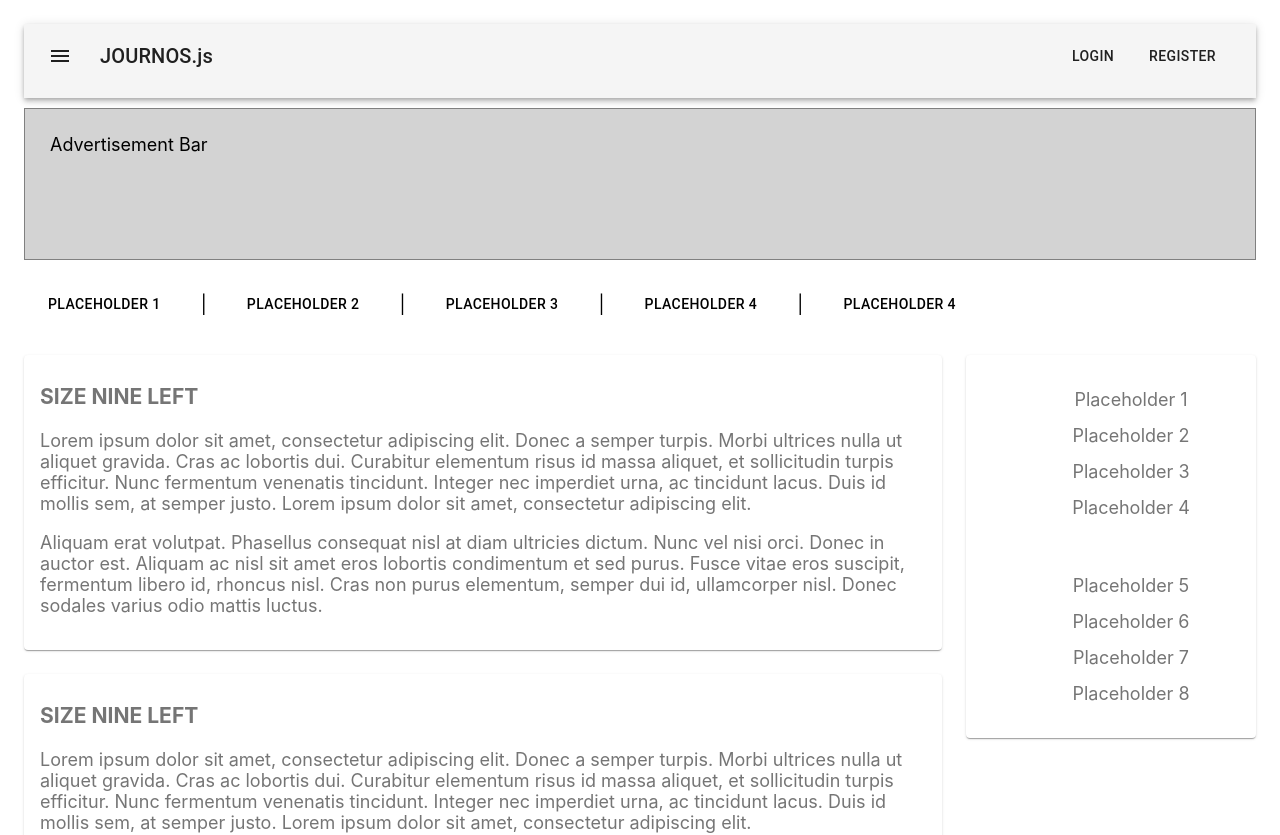
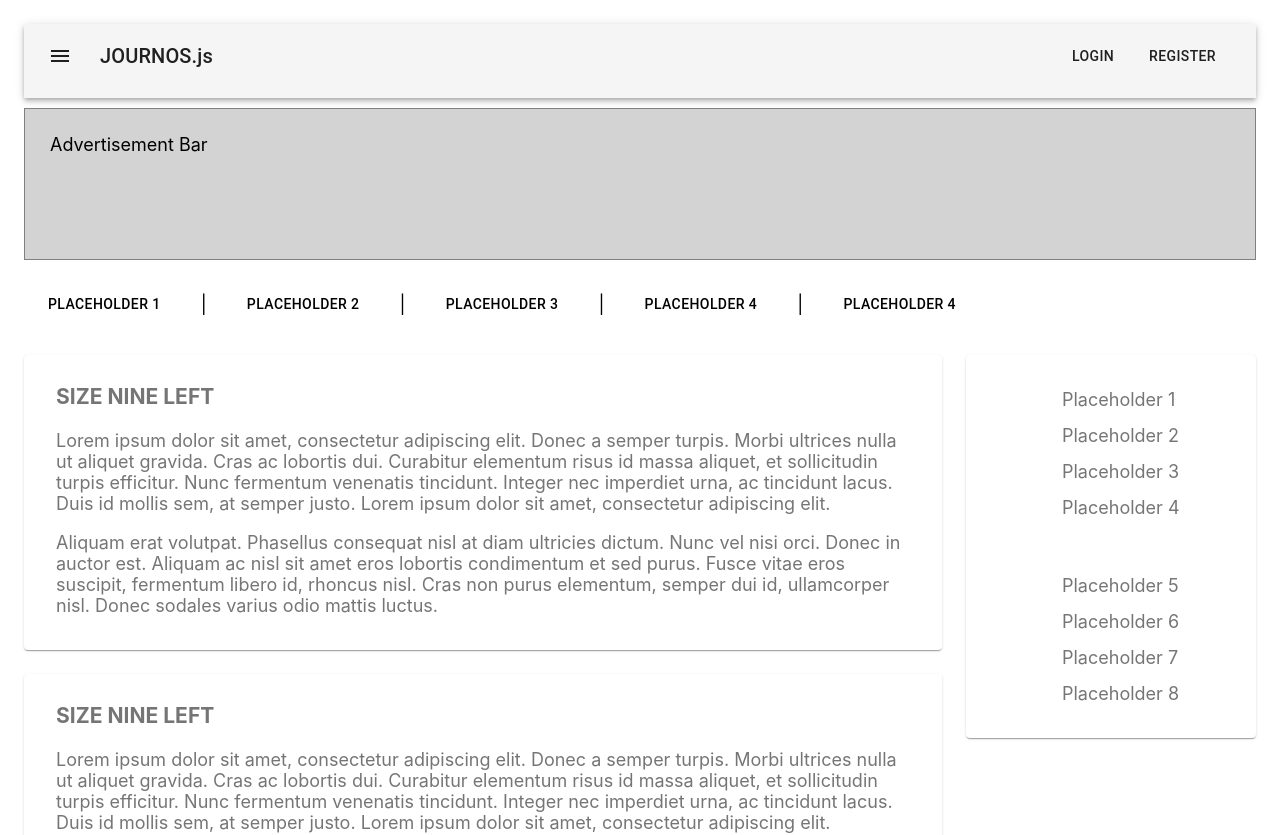
Before and after one commit to dellydel/delvinhall, a React (Create React App) app in the folder journos/: page /journos in a window 1280 px wide. Shown: the top 835 px of the page. Built offline with nearby package versions, Linux system fonts and the light colour scheme.

Commit message:
Nested Routing Updates

```diff
--- a/journos/src/App.js
+++ b/journos/src/App.js
@@ -1,4 +1,5 @@
 import React from 'react';
+
 function App() {
     document.title = 'Delvin Hall';
     return (
--- a/journos/src/components/CategoryMenu.js
+++ b/journos/src/components/CategoryMenu.js
@@ -1,7 +1,5 @@
 import React from 'react';
-import {
-    makeStyles
-} from '@material-ui/core/styles';
+import { makeStyles } from '@material-ui/core/styles';
 import Button from '@material-ui/core/Button';
 
 const useStyles = makeStyles(theme => ({
--- a/journos/src/components/EntryPreview.js
+++ b/journos/src/components/EntryPreview.js
@@ -4,8 +4,8 @@ import { makeStyles } from '@material-ui/core/styles';
 
 const useStyles = makeStyles(theme => ({
     paper: {
-        paddingLeft: theme.spacing(2),
-        paddingRight: theme.spacing(2),
+        paddingLeft: theme.spacing(4),
+        paddingRight: theme.spacing(4),
         paddingBottom: theme.spacing(2),
         paddingTop: theme.spacing(1),
         marginBottom: theme.spacing(3),
--- a/journos/src/components/Tags.js
+++ b/journos/src/components/Tags.js
@@ -4,11 +4,11 @@ import Paper from '@material-ui/core/Paper';
 
 const useStyles = makeStyles(theme => ({
     root: {
-        textAlign: "center",
         padding: theme.spacing(2),
         color: theme.palette.text.secondary,
     },
     tags: {
+        paddingLeft: theme.spacing(10),
         listStyleType: "none"
     },
     tagItem: {
```
